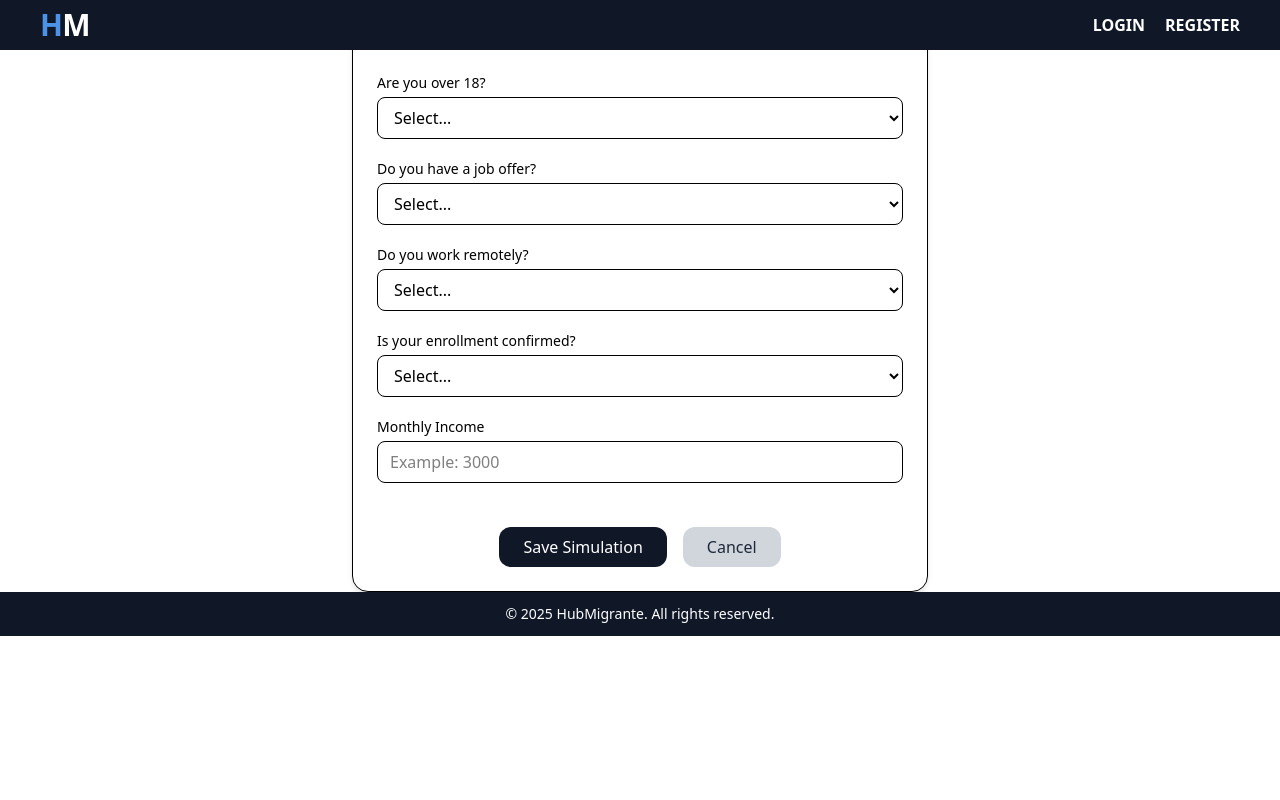
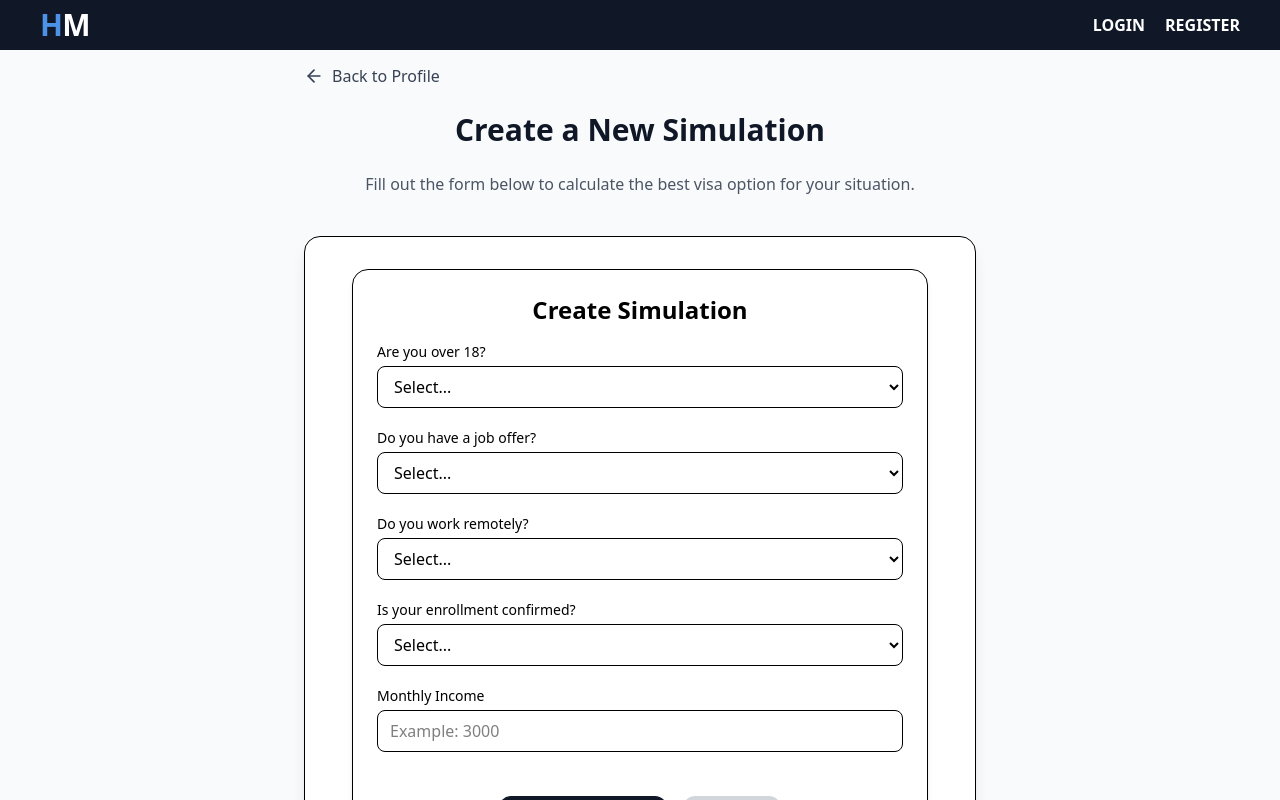
Before and after one commit to surayac/HubMigrante-frontend, a React (Vite) app: page /simulation in a window 1280 px wide. Shown: the top 800 px of the page. Built offline with nearby package versions, Linux system fonts and the light colour scheme.

Commit message:
feat(create-simulation): add create simulation page

```diff
--- a/src/application/AppRouter.jsx
+++ b/src/application/AppRouter.jsx
@@ -3,7 +3,7 @@ import Home from "../pages/Home";
 import Login from "../pages/Login";
 import Register from "../pages/Register";
 import Profile from "../pages/Profile";
-import SimulationForm from "../components/SimulationForm";
+import CreateSimulation from "../pages/CreateSimulation";
 
 export default function AppRouter() {
   return (
@@ -12,7 +12,7 @@ export default function AppRouter() {
       <Route path="/login" element={<Login />} />
       <Route path="/profile" element={<Profile />} />
       <Route path="/register" element={<Register />} />
-      <Route path="/simulation" element={<SimulationForm />} />
+      <Route path="/simulation" element={<CreateSimulation />} />
     </Routes>
   );
 }
--- a/src/components/SimulationForm.jsx
+++ b/src/components/SimulationForm.jsx
@@ -17,7 +17,7 @@ export default function SimulationForm({ onClose, onSuccess }) {
 
     const handleChange = (field, value) => {
         setForm({ ...form, [field]: value });
-        setErrors({ ...errors, [field]: null }); // limpa erro local
+        setErrors({ ...errors, [field]: null });
     };
 
     const handleSubmit = async (e) => {
@@ -102,7 +102,6 @@ export default function SimulationForm({ onClose, onSuccess }) {
 
             <form onSubmit={handleSubmit} className="flex flex-col gap-5">
 
-                {/* overEighteen */}
                 <div>
                     <label className="block text-sm font-medium mb-1">
                         Are you over 18?
@@ -123,7 +122,6 @@ export default function SimulationForm({ onClose, onSuccess }) {
                     )}
                 </div>
 
-                {/* hasJobOffer */}
                 <div>
                     <label className="block text-sm font-medium mb-1">
                         Do you have a job offer?
@@ -144,7 +142,6 @@ export default function SimulationForm({ onClose, onSuccess }) {
                     )}
                 </div>
 
-                {/* worksRemotely */}
                 <div>
                     <label className="block text-sm font-medium mb-1">
                         Do you work remotely?
@@ -165,7 +162,6 @@ export default function SimulationForm({ onClose, onSuccess }) {
                     )}
                 </div>
 
-                {/* enrollmentConfirmed */}
                 <div>
                     <label className="block text-sm font-medium mb-1">
                         Is your enrollment confirmed?
@@ -186,7 +182,6 @@ export default function SimulationForm({ onClose, onSuccess }) {
                     )}
                 </div>
 
-                {/* montlyIncome */}
                 <div>
                     <label className="block text-sm font-medium mb-1">
                         Monthly Income
--- /dev/null
+++ b/src/pages/CreateSimulation.jsx
@@ -0,0 +1,36 @@
+import SimulationForm from "../components/SimulationForm";
+import { ArrowLeft } from "lucide-react";
+import { useNavigate } from "react-router-dom";
+
+export default function CreateSimulation() {
+    const navigate = useNavigate();
+
+    return (
+        <section className="min-h-screen bg-gray-50 w-full flex justify-center items-start py-16 px-4">
+            <section className="max-w-2xl w-full">
+
+                <button
+                    onClick={() => navigate("/profile")}
+                    className="flex items-center gap-2 text-gray-700 hover:text-gray-900 mb-6"
+                >
+                    <ArrowLeft size={20} />
+                    Back to Profile
+                </button>
+
+                <h1 className="text-3xl font-bold text-gray-900 mb-6 text-center">
+                    Create a New Simulation
+                </h1>
+                <p className="text-center text-gray-600 mb-10">
+                    Fill out the form below to calculate the best visa option for your situation.
+                </p>
+
+                <section className="bg-white rounded-2xl shadow-lg p-6 md:p-8 border">
+                    <SimulationForm
+                        onClose={() => navigate("/profile")}
+                        onSuccess={() => navigate("/profile")}
+                    />
+                </section>
+            </section>
+        </section>
+    );
+}
```
